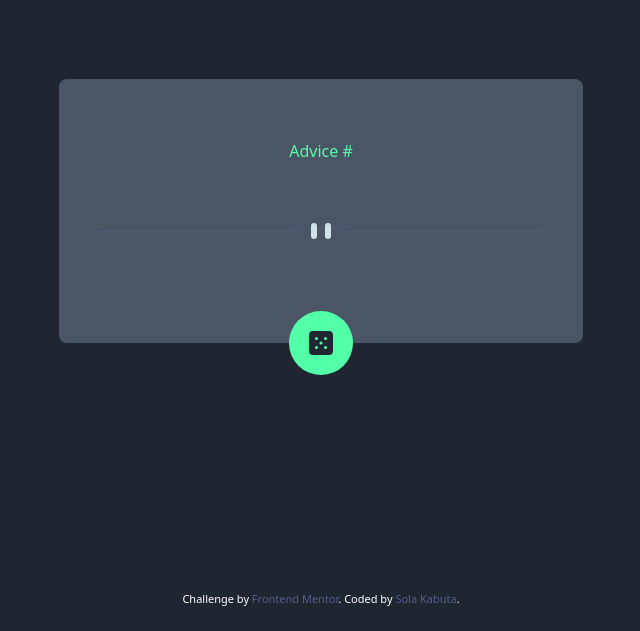
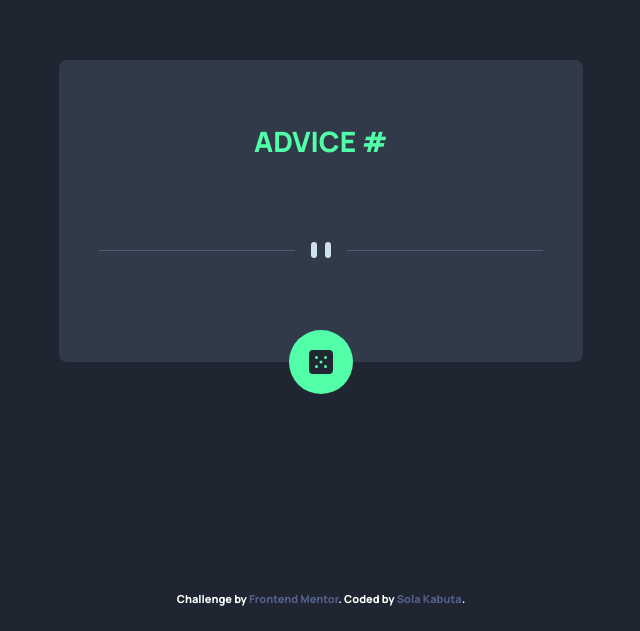
Before and after one commit to SolaKabuta/advice-generator-app-main, a plain HTML site: page index.html in a window 1280 px wide. Shown: the part 169-800 px from the top of the page, without its empty margins (319-959 px from the left). Drawn offline with nearby package versions, Linux system fonts and the light colour scheme.

Commit message:
style: Font fam, weight and size changed

```diff
--- a/app.js
+++ b/app.js
@@ -26,7 +26,7 @@ document.getElementById('btn').addEventListener('click', function(){
         // Et enfin on crée la balise "li" dans laquelle sera affiché l'advice
         let li = document.createElement('li');
         li.classList.add('list-none');
-        li.textContent = advice
+        li.textContent = `"${advice}"`
 
         adviceList.append(li);
 
--- a/index.html
+++ b/index.html
@@ -15,17 +15,18 @@
     @theme {
       --color-clifford: #da373d;
       --color-background: hsl(218, 23%, 16%);
-      --color-main: hsl(217, 19%, 24%));
+      --color-main: #303a48;
       --color-title: hsl(150, 100%, 66%);
+        --font-display: "Manrope", sans-serif;
     }
   </style>
 </head>
-<body class="bg-background text-white">
+<body class="bg-background text-white font-extrabold text-[28px] font-display">
   <section class="grid place-content-center w-screen h-[95vh]">
-    <main class="bg-gray-600 p-10 text-center rounded-lg relative">
+    <main class="bg-main p-10 text-center rounded-lg relative">
         <!-- Advice ID goes here -->
-        <h1 id="advice-id" class="text-title py-5">Advice # </h1>
-        <div id="advice-container" class="py-5">
+        <h1 id="advice-id" class="text-title uppercase py-5">Advice # </h1>
+        <div id="advice-container" class="pt-5 pb-10">
           <ul>
         <!-- Advice text goes here -->
 
--- a/style.css
+++ b/style.css
@@ -1,4 +1,4 @@
-
+@import url('https://fonts.googleapis.com/css2?family=Manrope:wght@200..800&display=swap');
 
 
 /* Footer */
```
